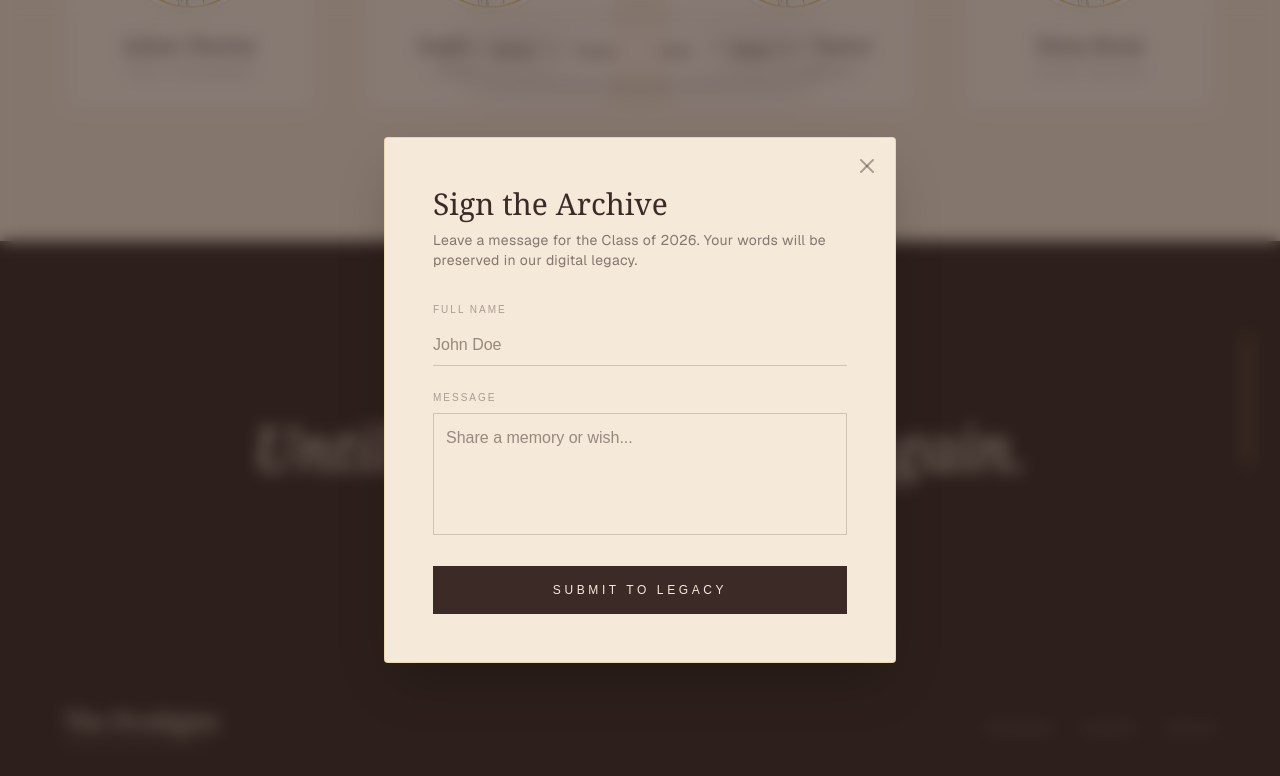
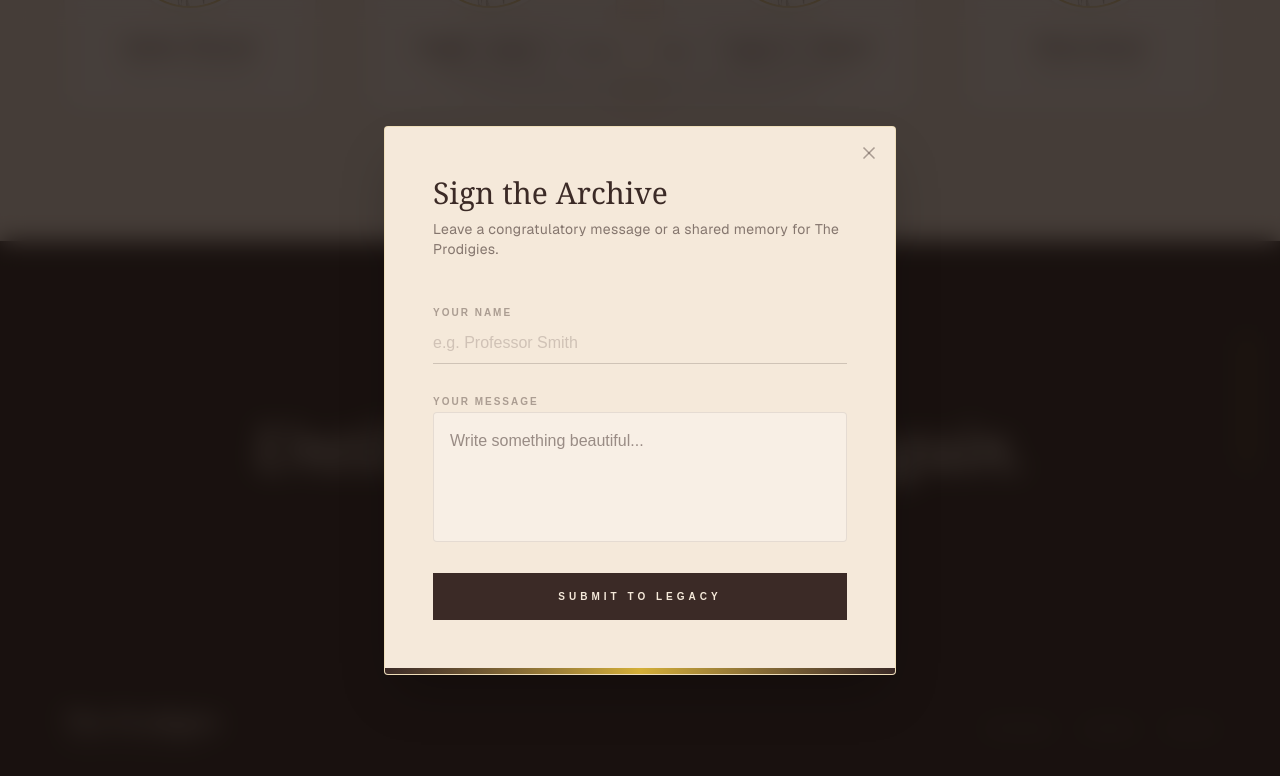
Before and after one commit to tijesunimi-5/the-prodigies, a Next.js app: page / in a window 1280 px wide. Both pictures are taken after a click on the button "SIGN THE GUESTBOOK". Shown: the part 3949-4725 px from the top of the page. Built offline with nearby package versions, Linux system fonts and the light colour scheme.

Commit message:
added sleek stuff

```diff
--- a/components/GuestbookModal.tsx
+++ b/components/GuestbookModal.tsx
@@ -3,13 +3,30 @@ import { useState } from "react";
 import { motion, AnimatePresence } from "framer-motion";
 import { X, CheckCircle2 } from "lucide-react";
 
-export default function GuestbookModal({ isOpen, onClose }: { isOpen: boolean; onClose: () => void }) {
+interface GuestbookModalProps {
+  isOpen: boolean;
+  onClose: () => void;
+}
+
+export default function GuestbookModal({ isOpen, onClose }: GuestbookModalProps) {
   const [isSubmitted, setIsSubmitted] = useState(false);
+  const [isLoading, setIsLoading] = useState(false);
 
-  const handleSubmit = (e: React.FormEvent) => {
+  const handleSubmit = async (e: React.FormEvent) => {
     e.preventDefault();
-    // Simulate API call
-    setTimeout(() => setIsSubmitted(true), 800);
+    setIsLoading(true);
+
+    // Simulate a network delay for cinematic effect
+    await new Promise((resolve) => setTimeout(resolve, 1500));
+
+    setIsLoading(false);
+    setIsSubmitted(true);
+  };
+
+  // Reset state when closing after submission
+  const handleClose = () => {
+    onClose();
+    setTimeout(() => setIsSubmitted(false), 500);
   };
 
   return (
@@ -21,78 +38,90 @@ export default function GuestbookModal({ isOpen, onClose }: { isOpen: boolean; o
             initial={{ opacity: 0 }}
             animate={{ opacity: 1 }}
             exit={{ opacity: 0 }}
-            onClick={onClose}
-            className="absolute inset-0 bg-[#3B2A26]/60 backdrop-blur-sm"
+            onClick={handleClose}
+            className="absolute inset-0 bg-[#1A1210]/80 backdrop-blur-md"
           />
 
-          {/* Modal Content */}
+          {/* Modal Card */}
           <motion.div
-            initial={{ scale: 0.9, opacity: 0, y: 20 }}
+            initial={{ scale: 0.95, opacity: 0, y: 20 }}
             animate={{ scale: 1, opacity: 1, y: 0 }}
-            exit={{ scale: 0.9, opacity: 0, y: 20 }}
-            className="relative w-full max-w-lg bg-[#F5E9DA] rounded-sm shadow-2xl overflow-hidden border border-[#D4AF37]/30"
+            exit={{ scale: 0.95, opacity: 0, y: 20 }}
+            className="relative w-full max-w-lg bg-[#F5E9DA] rounded-sm shadow-2xl overflow-hidden border border-[#D4AF37]/20"
           >
-            <button onClick={onClose} className="absolute top-4 right-4 text-[#3B2A26]/40 hover:text-[#3B2A26]">
-              <X size={24} />
+            {/* Close Button */}
+            <button
+              onClick={handleClose}
+              className="absolute top-4 right-4 text-[#3B2A26]/40 hover:text-[#3B2A26] z-10"
+            >
+              <X size={20} />
             </button>
 
             <div className="p-8 md:p-12">
               {!isSubmitted ? (
-                <>
-                  <h2 className="text-3xl font-serif text-[#3B2A26] mb-2">Sign the Archive</h2>
-                  <p className="text-sm text-[#3B2A26]/60 mb-8 tracking-wide font-sans">
-                    Leave a message for the Class of 2026. Your words will be preserved in our digital legacy.
-                  </p>
+                <div className="space-y-6">
+                  <div>
+                    <h2 className="text-3xl font-serif text-[#3B2A26] mb-2 text-center md:text-left">Sign the Archive</h2>
+                    <p className="text-sm text-[#3B2A26]/60 tracking-wide font-sans text-center md:text-left">
+                      Leave a congratulatory message or a shared memory for The Prodigies.
+                    </p>
+                  </div>
 
-                  <form onSubmit={handleSubmit} className="space-y-6">
-                    <div>
-                      <label className="block text-[10px] uppercase tracking-[0.2em] text-[#3B2A26]/40 mb-2">Full Name</label>
+                  <form onSubmit={handleSubmit} className="space-y-6 pt-4">
+                    <div className="space-y-1">
+                      <label className="text-[10px] uppercase tracking-[0.2em] text-[#3B2A26]/40 font-bold">Your Name</label>
                       <input
                         required
                         type="text"
-                        className="w-full bg-transparent border-b border-[#3B2A26]/20 py-2 outline-none focus:border-[#D4AF37] transition-colors text-[#3B2A26]"
-                        placeholder="John Doe"
+                        placeholder="e.g. Professor Smith"
+                        className="w-full bg-transparent border-b border-[#3B2A26]/20 py-2 outline-none focus:border-[#D4AF37] transition-colors text-[#3B2A26] placeholder:text-[#3B2A26]/20"
                       />
                     </div>
 
-                    <div>
-                      <label className="block text-[10px] uppercase tracking-[0.2em] text-[#3B2A26]/40 mb-2">Message</label>
+                    <div className="space-y-1">
+                      <label className="text-[10px] uppercase tracking-[0.2em] text-[#3B2A26]/40 font-bold">Your Message</label>
                       <textarea
                         required
                         rows={4}
-                        className="w-full bg-transparent border border-[#3B2A26]/20 p-3 outline-none focus:border-[#D4AF37] transition-colors text-[#3B2A26] resize-none"
-                        placeholder="Share a memory or wish..."
+                        placeholder="Write something beautiful..."
+                        className="w-full bg-white/30 border border-[#3B2A26]/10 p-4 outline-none focus:border-[#D4AF37] transition-colors text-[#3B2A26] resize-none rounded-sm"
                       />
                     </div>
 
                     <button
+                      disabled={isLoading}
                       type="submit"
-                      className="w-full py-4 bg-[#3B2A26] text-[#F5E9DA] uppercase tracking-[0.3em] text-xs hover:bg-[#2A1E1B] transition-colors"
+                      className="w-full py-4 bg-[#3B2A26] text-[#F5E9DA] uppercase tracking-[0.4em] text-[10px] font-bold hover:bg-[#2A1E1B] transition-all disabled:opacity-50"
                     >
-                      Submit to Legacy
+                      {isLoading ? "Preserving..." : "Submit to Legacy"}
                     </button>
                   </form>
-                </>
+                </div>
               ) : (
                 <motion.div
-                  initial={{ opacity: 0, scale: 0.8 }}
+                  initial={{ opacity: 0, scale: 0.9 }}
                   animate={{ opacity: 1, scale: 1 }}
-                  className="py-12 text-center"
+                  className="py-12 text-center space-y-6"
                 >
-                  <div className="flex justify-center mb-6 text-[#D4AF37]">
+                  <div className="flex justify-center text-[#D4AF37]">
                     <CheckCircle2 size={64} strokeWidth={1} />
                   </div>
-                  <h2 className="text-2xl font-serif text-[#3B2A26] mb-4">Message Preserved</h2>
-                  <p className="text-sm text-[#3B2A26]/60 mb-8">Thank you for being part of our story.</p>
+                  <div>
+                    <h2 className="text-2xl font-serif text-[#3B2A26] mb-2">Entry Preserved</h2>
+                    <p className="text-sm text-[#3B2A26]/60">Your message has been added to our digital history.</p>
+                  </div>
                   <button
-                    onClick={onClose}
-                    className="text-[10px] uppercase tracking-widest text-[#D4AF37] border-b border-[#D4AF37] pb-1"
+                    onClick={handleClose}
+                    className="pt-4 text-[10px] uppercase tracking-widest text-[#D4AF37] hover:tracking-[0.2em] transition-all border-b border-[#D4AF37]/0 hover:border-[#D4AF37]"
                   >
-                    Close Archive
+                    Return to Archive
                   </button>
                 </motion.div>
               )}
             </div>
+
+            {/* Decorative Gold Bottom Bar */}
+            <div className="h-1.5 w-full bg-gradient-to-r from-[#3B2A26] via-[#D4AF37] to-[#3B2A26]" />
           </motion.div>
         </div>
       )}
```
